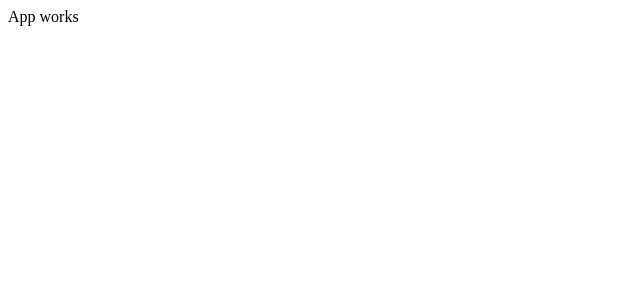
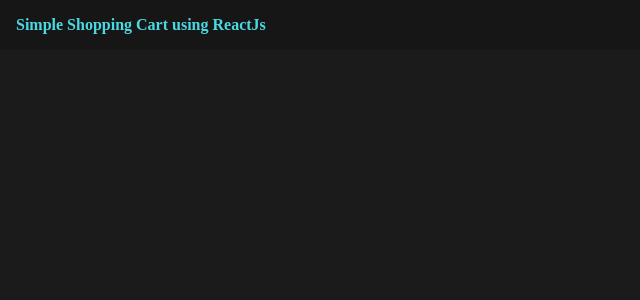
Before and after one commit to MariaPop24/ShoppingCart, a React (Create React App) app: page / in a window 1280 px wide. Shown: the top 300 px of the page, without its empty margins (0-640 px from the left). Built offline with nearby package versions, Linux system fonts and the light colour scheme.

Commit message:
test commit (#1)

```diff
--- a/package.json
+++ b/package.json
@@ -3,12 +3,15 @@
   "version": "0.1.0",
   "private": true,
   "dependencies": {
+    "@emotion/react": "^11.9.3",
+    "@emotion/styled": "^11.9.3",
+    "@mui/material": "^5.9.1",
     "@testing-library/jest-dom": "^5.16.4",
     "@testing-library/react": "^13.3.0",
     "@testing-library/user-event": "^13.5.0",
     "react": "^18.2.0",
     "react-dom": "^18.2.0",
-    "react-scripts": "5.0.1",
+    "react-scripts": "^5.0.1",
     "web-vitals": "^2.1.4"
   },
   "scripts": {
--- a/src/App.css
+++ b/src/App.css
@@ -1,38 +1,5 @@
-.App {
-  text-align: center;
+* {
+  background-color: rgb(27, 27, 27);
+  font-family:'Times New Roman', Times, serif;
+  margin: 0;
 }
-
-.App-logo {
-  height: 40vmin;
-  pointer-events: none;
-}
-
-@media (prefers-reduced-motion: no-preference) {
-  .App-logo {
-    animation: App-logo-spin infinite 20s linear;
-  }
-}
-
-.App-header {
-  background-color: #282c34;
-  min-height: 100vh;
-  display: flex;
-  flex-direction: column;
-  align-items: center;
-  justify-content: center;
-  font-size: calc(10px + 2vmin);
-  color: white;
-}
-
-.App-link {
-  color: #61dafb;
-}
-
-@keyframes App-logo-spin {
-  from {
-    transform: rotate(0deg);
-  }
-  to {
-    transform: rotate(360deg);
-  }
-}
--- a/src/App.js
+++ b/src/App.js
@@ -1,10 +1,15 @@
 import React from "react";
+import Header from "./components/Header/Header";
+import ProductsList from "./components/ProductsList/ProductsList";
+import "./App.css";
 
 function App() {
   return (
-    <div className="App">
-      App works
+    <div>
+      <Header />
+      <ProductsList />
     </div>
+
   );
 }
 
--- /dev/null
+++ b/src/components/Header/Header.css
@@ -0,0 +1,7 @@
+nav {
+	background-color: rgb(22, 22, 22);
+	color: rgb(74, 217, 227);
+	font-weight: bold;
+	padding: 1rem;
+
+}
--- /dev/null
+++ b/src/components/Header/Header.js
@@ -0,0 +1,13 @@
+import React from "react";
+import "./Header.css";
+
+const Header = (props) => {
+	return <nav>
+		Simple Shopping Cart using ReactJs
+		<div>
+			{props.numberCartItems && <div>props.numberCartItems</div>}
+		</div>
+	</nav>
+}
+
+export default Header;
--- /dev/null
+++ b/src/components/ProductsList/ProductsList.js
@@ -0,0 +1,7 @@
+import React from "react";
+
+const ProductsList = () => {
+
+}
+
+export default ProductsList;
```
Also changed, not shown: src/components/Cart/Cart.js (added, +7 -0 lines), src/components/Product/Product.js (added, +9 -0 lines), src/data.js (added, +23 -0 lines), src/components/Cart/Cart.scss (added), src/components/Product/Product.css (added), src/components/ProductsList/ProductsList.scss (added), 2 other files (tests, documents, lock files or other folders).
